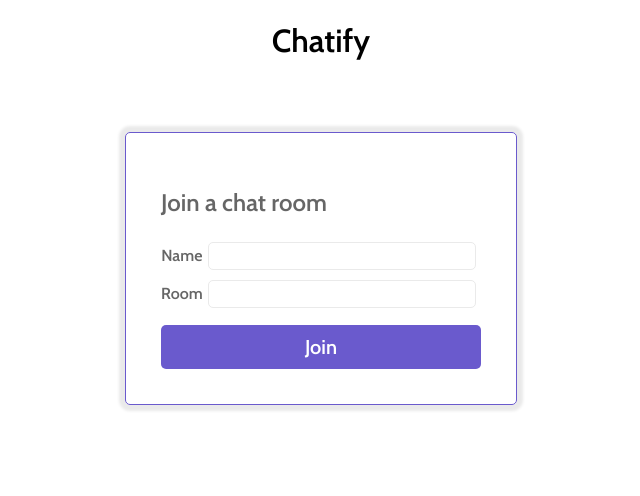
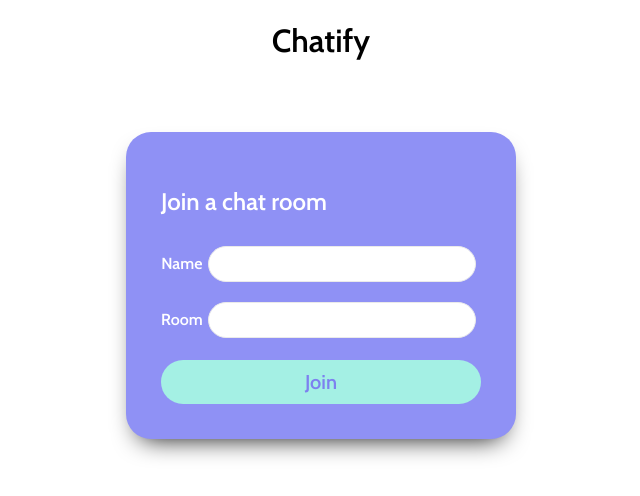
Before and after one commit to joraavanes/chatify, a React app in the folder client/: page / in a window 1280 px wide. Shown: the top 496 px of the page, without its empty margins (319-959 px from the left). Built offline with nearby package versions, Linux system fonts and the light colour scheme.

Commit message:
Restyle the joining form and the elements inside

```diff
--- a/client/src/components/Join.js
+++ b/client/src/components/Join.js
@@ -28,20 +28,17 @@ const Join = () => {
             <Container justifyContent="center">
                 <form onSubmit={handleFormSubmit}>
                     <FormBox width="25vw">
-                        <h2>
+                        <h2 style={{color: '#fff'}}>
                             Join a chat room
                         </h2>
-                        <Container justifyContent="space-around" alignItems="center">
-                            <label htmlFor="name">Name</label>
-                            {/* <input type="text" name="name" id="name" onChange={e => setName(e.target.value)}/> */}
+                        <Container justifyContent="space-around" alignItems="center" backgroundColor="#8f91f5">
+                            <label htmlFor="name" style={{color: '#fff'}}>Name</label>
                             <JoinInput name="name" id="name" autoComplete="off" onChange={e => setName(e.target.value)}/>
                         </Container>
-                        <Container justifyContent="space-around" alignItems="center">
-                            <label htmlFor="room">Room</label>
-                            {/* <input type="text" name="room" id="room" onChange={e => setRoom(e.target.value)}/> */}
+                        <Container justifyContent="space-around" alignItems="center" backgroundColor="#8f91f5">
+                            <label htmlFor="room" style={{color: '#fff'}}>Room</label>
                             <JoinInput name="room" id="room" autoComplete="off" onChange={e => setRoom(e.target.value)}/>
                         </Container>
-                        {/* <button type="submit">Submit</button> */}
                         <JoinButton>Join</JoinButton>
                     </FormBox>
                 </form>
--- a/client/src/components/styled/FormBox.styled.js
+++ b/client/src/components/styled/FormBox.styled.js
@@ -2,10 +2,10 @@ import styled from 'styled-components'
 
 export default styled.div`
     margin-top:50px;
-    border: 1px solid slateblue;
+    background-color: #8f91f5;
+    box-shadow: 0 12px 26px -13px #000;
     padding: 35px;
-    border-radius: 5px;
-    box-shadow: 0 0 3px 6px #eaeaea;
+    border-radius: 25px;
     color: #666;
     width: ${props => props.width};
 
--- a/client/src/components/styled/JoinButton.styled.js
+++ b/client/src/components/styled/JoinButton.styled.js
@@ -3,12 +3,12 @@ import styled from 'styled-components'
 export default styled.button.attrs({
     type: 'submit'
 })`
-    background-color: slateblue;
+    background-color: #a4f0e4;
     border: none;
-    border-radius: 5px;
+    border-radius: 25px;
     margin-top: .75rem;
     font-size: 1.25rem;
-    color: #fff;
+    color: #7d81ef;
     width: 100%;
     font-weight: bold;
     padding: 10px;
@@ -16,9 +16,9 @@ export default styled.button.attrs({
     transition: box-shadow ease-in-out .7s;
 
     &:hover{
-        box-shadow: 0 0 3px 4px #ccc;
+        /* box-shadow: 0 0 3px 4px #ccc; */
     }
     &:active{
-        background-color:#8875ff;
+        background-color: #59ecd5;
     }
 `;
--- a/client/src/components/styled/JoinInput.styled.js
+++ b/client/src/components/styled/JoinInput.styled.js
@@ -3,14 +3,18 @@ import styled from 'styled-components'
 export default styled.input.attrs({
     type: 'text'
 })`
-    margin: 5px 5px;
+    margin: 10px 5px;
     border: 1px solid #eaeaea;
     padding: 5px;
-    border-radius:5px;
+    border-radius: 25px;
+    line-height: 1.5rem;
     width: 80%;
+    text-indent: 10px;
+    font-size: 16px;
+    color: #666;
 
     &:focus{
-        border-color: #666;
+        /* border-color: #666; */
         outline: none;
     }
 
```
